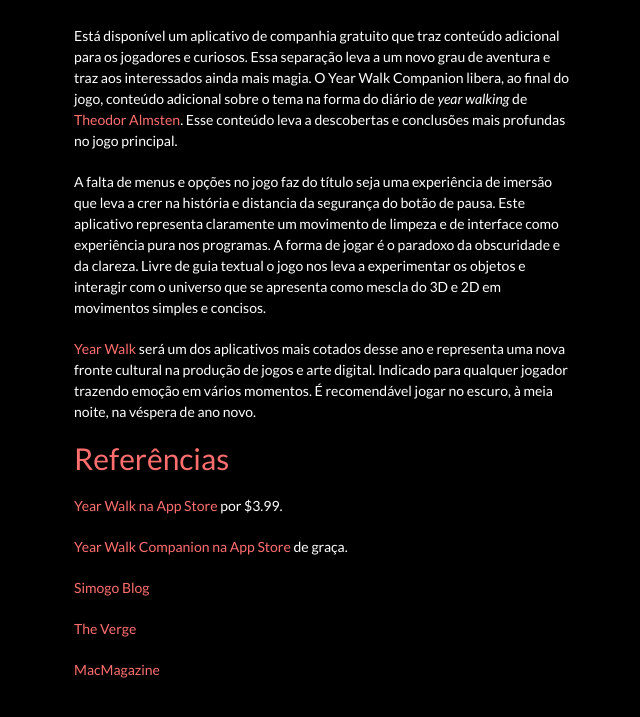
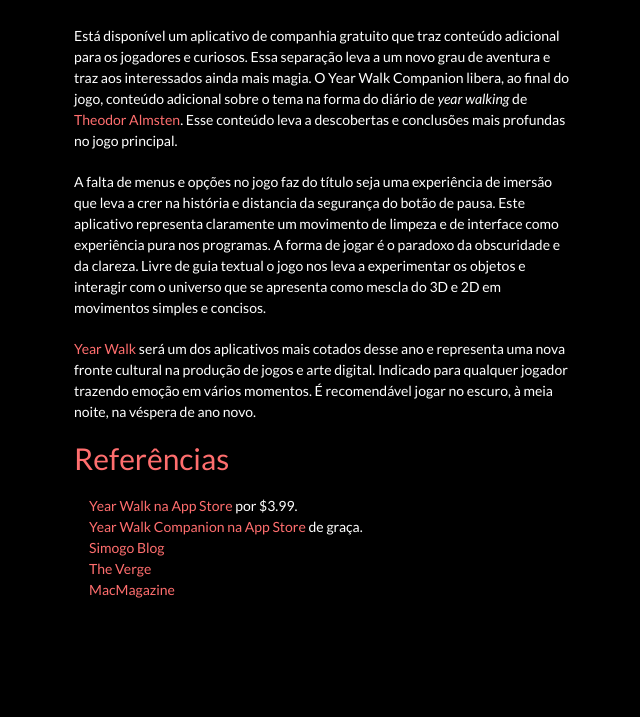
Before and after one commit to tmergulhao/tmergulhao.github.io, a Jekyll site: the page built from _posts/2013-03-06-Year-Walk.md, in a window 1280 px wide and 1400 px high, scrolled down 1155 px. Shown: the part 650-1367 px from the top of the window, without its empty margins (496-1136 px from the left). Built offline with Jekyll 4.4.1, drawn with Linux system fonts in a browser that asks for light colours; nearby versions of some CDN libraries; after the commit the page ends 2475 px from its top, so only the background shows below that.

Commit message:
Small fixes

```diff
--- a/_posts/2013-03-06-Year-Walk.md
+++ b/_posts/2013-03-06-Year-Walk.md
@@ -11,7 +11,10 @@
 text: white
 emphasis: "#ff6e6e"
 style: |
-  /* article p { font-family: serif; } */
+  ul {
+    list-style: none;
+    padding-left: 15px;
+  }
 ---
 
 Nova proposta de aventura e suspense da Simogo na App Store que abraça o jogador num clima inebriante de enigma e folclore.
@@ -40,14 +43,10 @@
 
 [Year Walk](http://www.yearwalk.com/) será um dos aplicativos mais cotados desse ano e representa uma nova fronte cultural na produção de jogos e arte digital. Indicado para qualquer jogador trazendo emoção em vários momentos. É recomendável jogar no escuro, à meia noite, na véspera de ano novo.
 
-##Referências
+## Referências
 
-[Year Walk na App Store](https://itunes.apple.com/app/year-walk/id555916407) por $3.99.
-
-[Year Walk Companion na App Store](https://itunes.apple.com/app/year-walk-companion/id597879895) de graça.
-
-[Simogo Blog](http://simogo.com/blog)
-
-[The Verge](http://www.theverge.com/2013/2/21/4013456/year-walk-iphone-ipad-vision-quest-game)
-
-[MacMagazine](http://macmagazine.com.br/2013/03/06/year-walk-o-suspense-esta-de-volta-a-app-store)
+- [Year Walk na App Store](https://itunes.apple.com/app/year-walk/id555916407) por $3.99.
+- [Year Walk Companion na App Store](https://itunes.apple.com/app/year-walk-companion/id597879895) de graça.
+- [Simogo Blog](http://simogo.com/blog)
+- [The Verge](http://www.theverge.com/2013/2/21/4013456/year-walk-iphone-ipad-vision-quest-game)
+- [MacMagazine](http://macmagazine.com.br/2013/03/06/year-walk-o-suspense-esta-de-volta-a-app-store)
```
Also changed, not shown: _posts/2014-11-06-Auto-retrato.md (+2 -1 lines).
